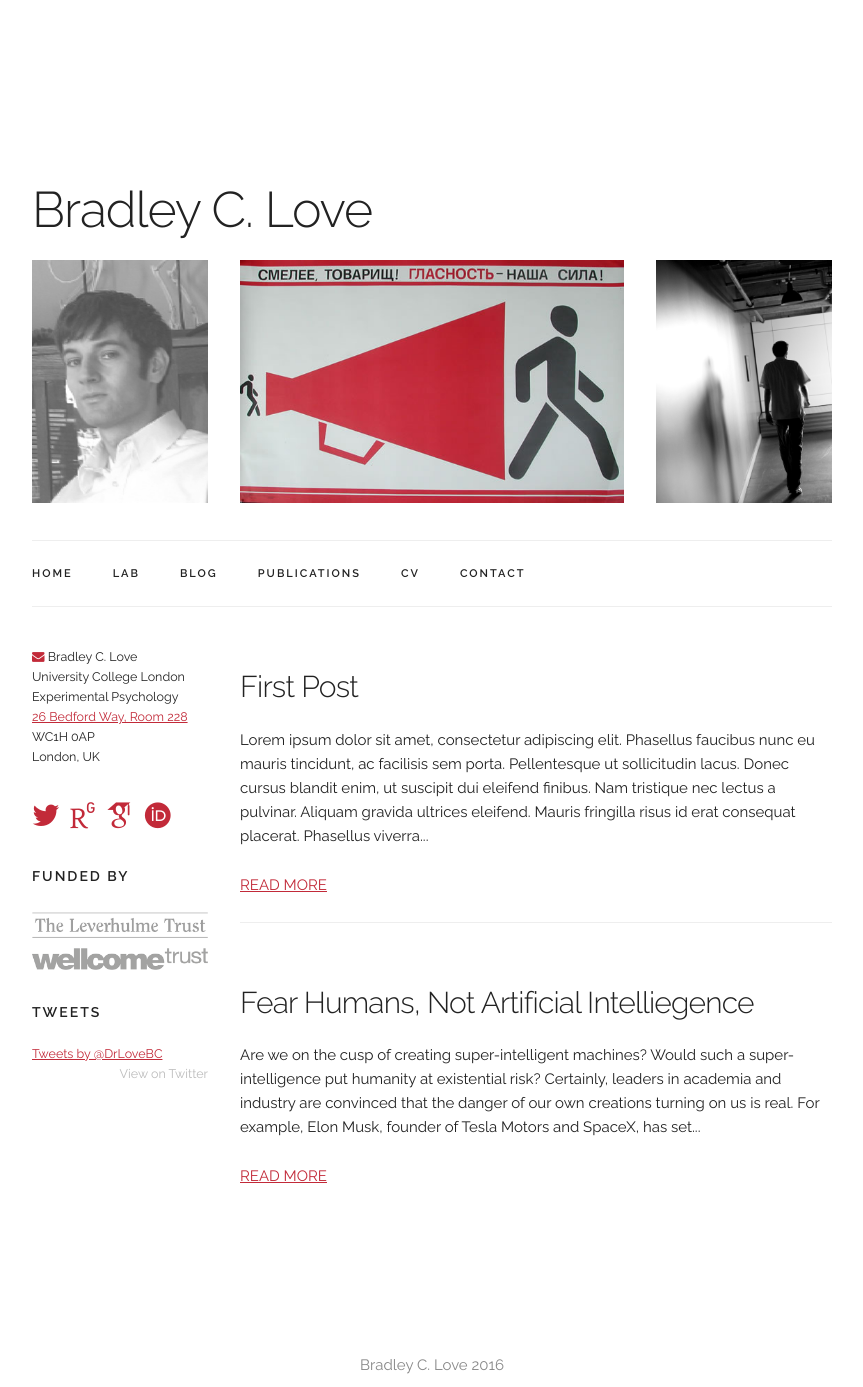
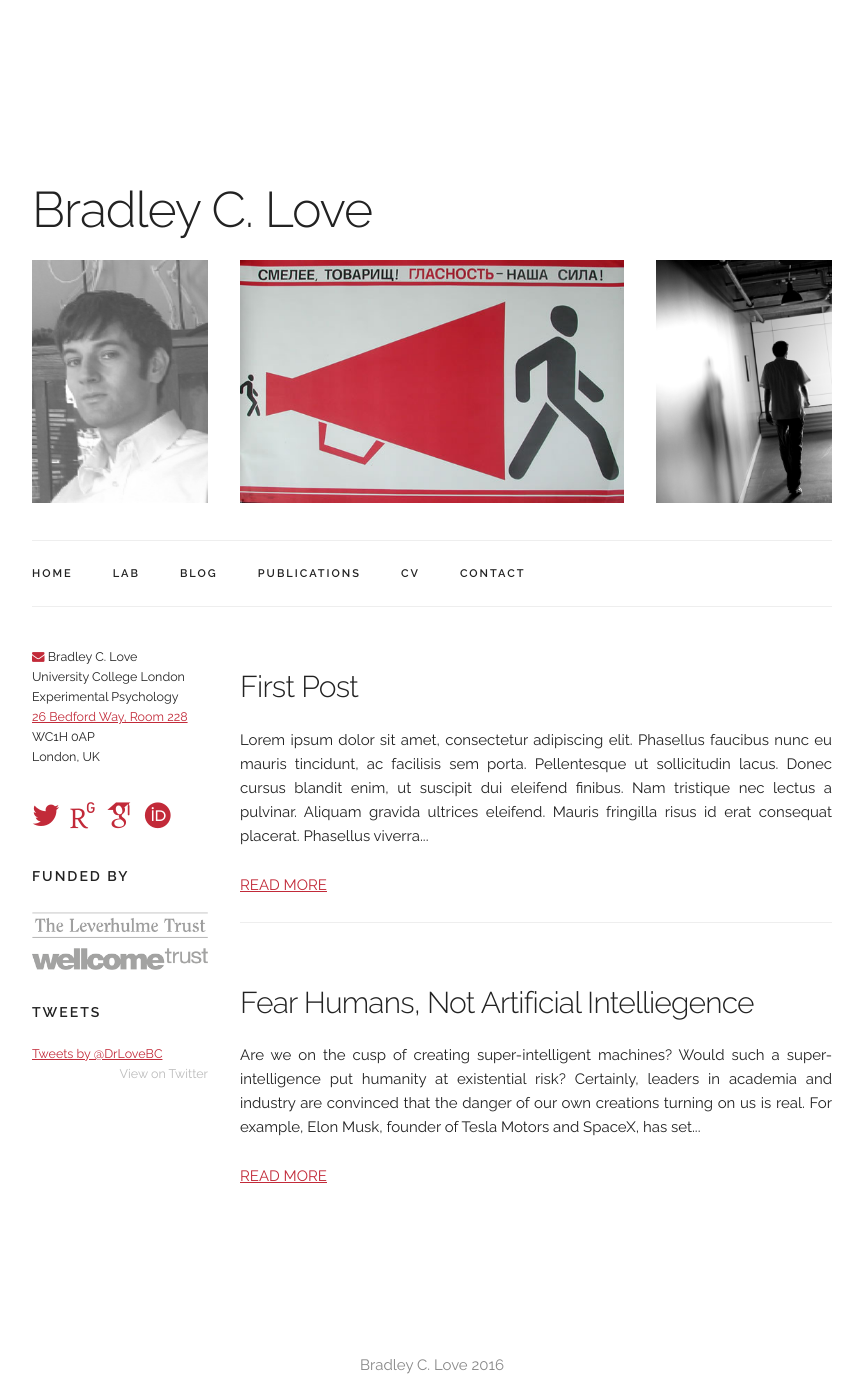
Before and after one commit to lovebc/lovebc.github.io, a Jekyll site: the page built from blog.html, in a window 1280 px wide. Shown: the whole page, without its empty margins (208-1071 px from the left). Built offline with Jekyll 4.4.1, drawn with Linux system fonts in a browser that asks for light colours; nearby versions of some CDN libraries; some web fonts are replaced; comment, search, counter and statistics services are not loaded.

Commit message:
Update custom.css

```diff
--- a/css/custom.css
+++ b/css/custom.css
@@ -449,3 +449,12 @@ margin-bottom: 2.5rem;
     color: #222 !important;
     text-decoration: none;
 }
+
+.entry {
+    text-align: justify;
+}
+
+.date {
+    margin-bottom: 1rem;
+
+}
```
